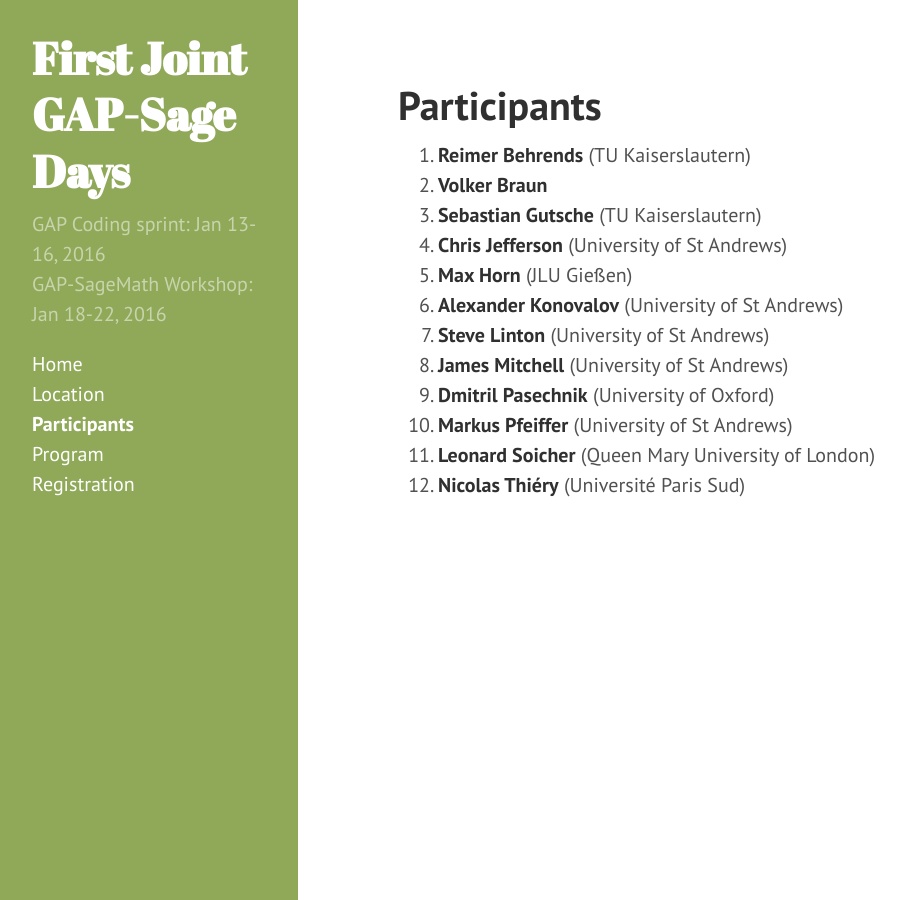
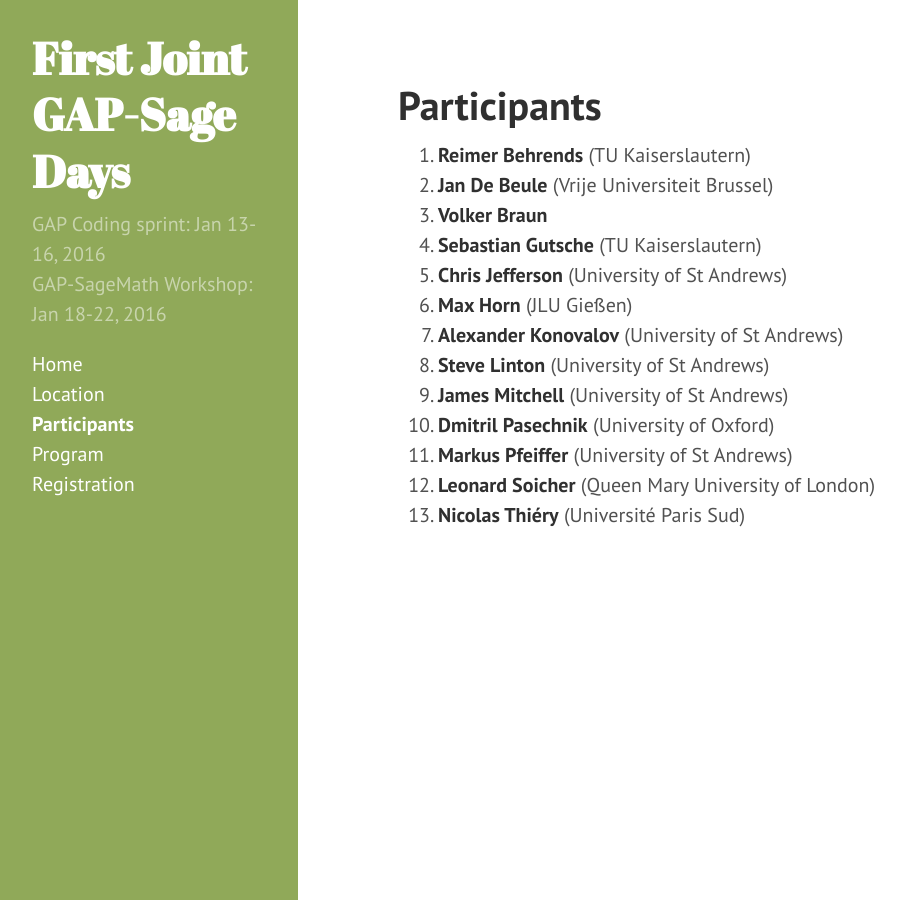
Before and after one commit to gapdays/gap-sage-days2016, a Jekyll site: the page built from participants.md, in a window 1280 px wide. Shown: the whole page, without its empty margins (2-907 px from the left). Built offline with Jekyll 4.4.1, drawn with Linux system fonts in a browser that asks for light colours; Markdown is read by kramdown in place of the engine named in the settings.

Commit message:
Added Jan De Beule to participants

```diff
--- a/_data/participants.yml
+++ b/_data/participants.yml
@@ -1,5 +1,8 @@
 - name: Reimer Behrends
   affiliation: TU Kaiserslautern
+
+- name: Jan De Beule
+  affiliation: Vrije Universiteit Brussel
 
 - name: Volker Braun
 
```
